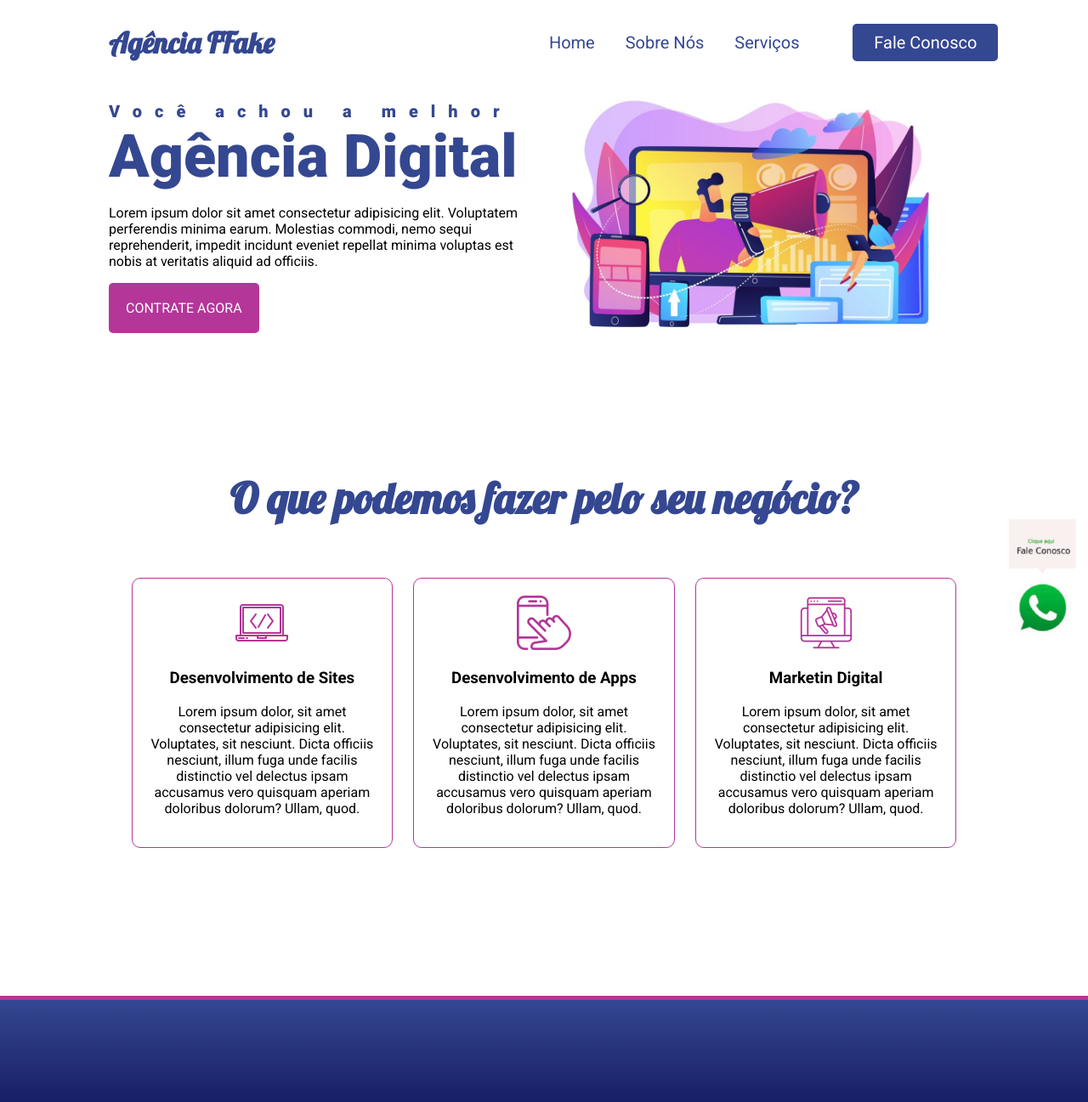
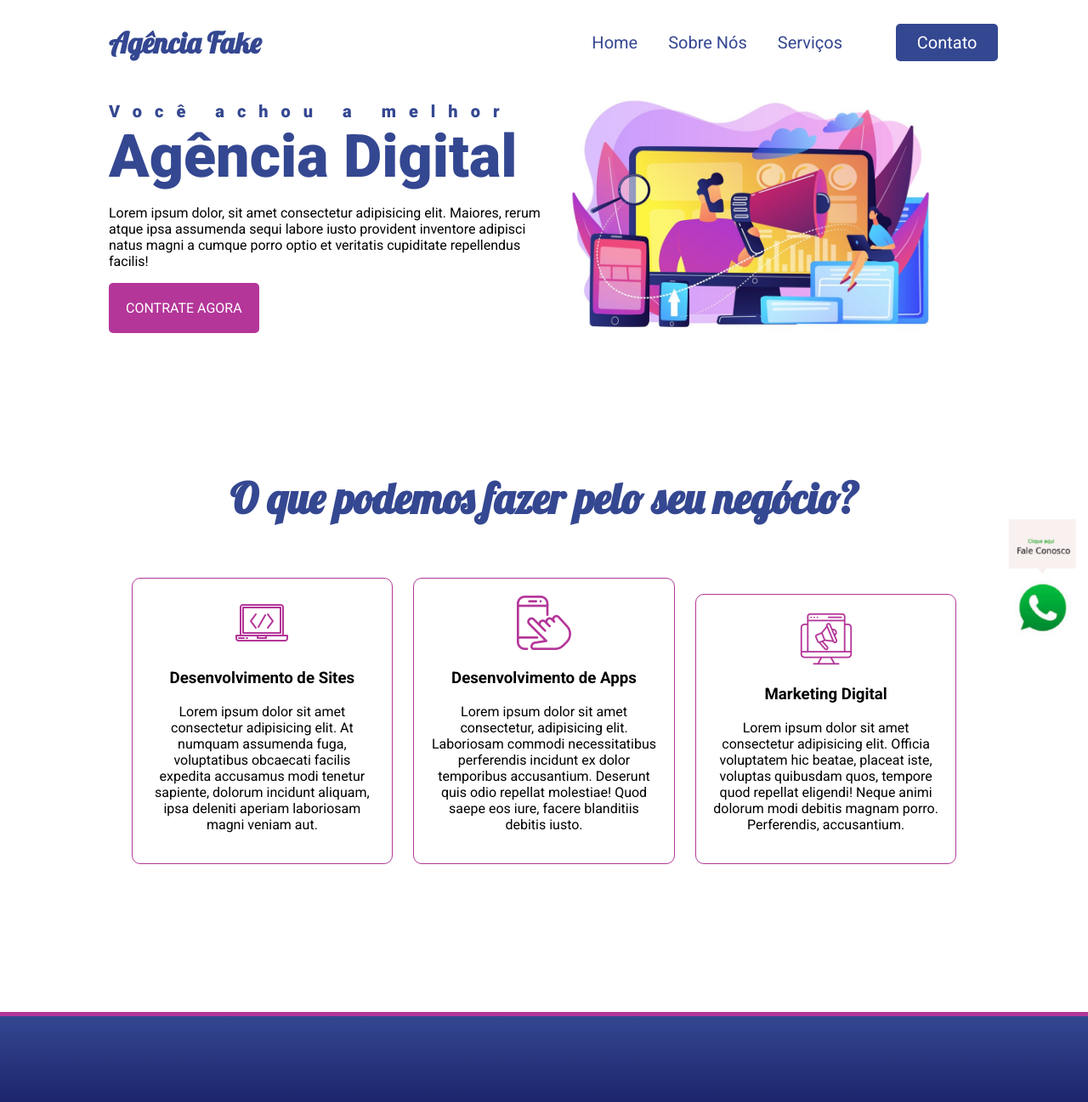
Before and after one commit to devslc/agencia_fake, a plain HTML site: page index.html in a window 1280 px wide. Shown: the top 1297 px of the page at 85% size. Drawn offline with Linux system fonts and the light colour scheme.

Commit message:
Aula CSS e HTML

```diff
--- a/index.html
+++ b/index.html
@@ -10,29 +10,28 @@
     <link rel="stylesheet" href="css/responsivo.css">
 
 
-    <title>Sheila Cruz</title>
+    <title>Agência Fake</title>
 </head>
 
 <body>
     <nav class="navbar">
         <div class="logo">
-            <h1>Agência FFake</h1>
+            <h1>Agência Fake</h1>
         </div>
 
         <div class="menu">
             <a href="#">Home</a>
             <a href="#">Sobre Nós</a>
             <a href="#">Serviços</a>
-            <a id="botao" href="#">Fale Conosco</a>
+            <a id="botao" href="#">Contato</a>
         </div>
     </nav>
     <header class="header">
         <div class="headline">
-            <h2 style="letter-spacing: 15px;">Você achou a melhor</h2>
+            <h2 style="letter-spacing: 15px;">Você achou a melhor   </h2>
             <h2 style="font-size: 70px;">Agência Digital</h2>
-            <p>Lorem ipsum dolor sit amet consectetur adipisicing elit. Voluptatem perferendis minima earum. Molestias
-                commodi, nemo sequi reprehenderit, impedit incidunt eveniet repellat minima voluptas est nobis at
-                veritatis aliquid ad officiis.</p>
+            <p>Lorem ipsum dolor, sit amet consectetur adipisicing elit. Maiores, rerum atque ipsa assumenda sequi labore iusto provident inventore adipisci natus magni a cumque porro optio et veritatis cupiditate repellendus facilis!</p>
+
             <a href="#" class="contact-btn">Contrate Agora</a>
         </div>
         <div class="img-headline">
@@ -42,57 +41,40 @@
     </header>
     <section>
         <h2>O que podemos fazer pelo seu negócio?</h2>
+
         <div class="servicos">
 
             <div class="card">
                 <img src="img/pc.png">
                 <div class="card-text">
                     <h3>Desenvolvimento de Sites</h3>
-                    <p>Lorem ipsum dolor, sit amet consectetur adipisicing elit. Voluptates, sit nesciunt. Dicta
-                        officiis
-                        nesciunt, illum fuga unde facilis distinctio vel delectus ipsam accusamus vero quisquam aperiam
-                        doloribus dolorum? Ullam, quod.</p>
+                    <p>Lorem ipsum dolor sit amet consectetur adipisicing elit. At numquam assumenda fuga, voluptatibus obcaecati facilis expedita accusamus modi tenetur sapiente, dolorum incidunt aliquam, ipsa deleniti aperiam laboriosam magni veniam aut.</p>
                 </div>
                 <div class="texto-oculto">
                     <h3>Outro conteúdo qualquer</h3>
-                    <p>Lorem ipsum dolor, sit amet consectetur adipisicing elit. Voluptates, sit nesciunt. Dicta
-                        officiis
-                        nesciunt, illum fuga unde facilis distinctio vel delectus ipsam accusamus vero quisquam aperiam
-                        doloribus dolorum? Ullam, quod.</p>
+                    <p>Lorem ipsum dolor sit amet consectetur adipisicing elit. Aliquam, molestiae? Omnis quia harum quidem corporis beatae et cupiditate eaque molestias sed, odit natus hic. Reprehenderit sit autem non ipsam incidunt.</p>
                 </div>
             </div>
             <div class="card">
                 <img src="img/smartphone.png">
                 <div class="card-text">
                     <h3>Desenvolvimento de Apps</h3>
-                    <p>Lorem ipsum dolor, sit amet consectetur adipisicing elit. Voluptates, sit nesciunt. Dicta
-                        officiis
-                        nesciunt, illum fuga unde facilis distinctio vel delectus ipsam accusamus vero quisquam aperiam
-                        doloribus dolorum? Ullam, quod.</p>
+                    <P>Lorem ipsum dolor sit amet consectetur, adipisicing elit. Laboriosam commodi necessitatibus perferendis incidunt ex dolor temporibus accusantium. Deserunt quis odio repellat molestiae! Quod saepe eos iure, facere blanditiis debitis iusto.</P>
                 </div>
                 <div class="texto-oculto">
                     <h3>Outro conteúdo qualquer</h3>
-                    <p>Lorem ipsum dolor, sit amet consectetur adipisicing elit. Voluptates, sit nesciunt. Dicta
-                        officiis
-                        nesciunt, illum fuga unde facilis distinctio vel delectus ipsam accusamus vero quisquam aperiam
-                        doloribus dolorum? Ullam, quod.</p>
+                    <p>Lorem ipsum dolor sit amet consectetur adipisicing elit. Quo reiciendis, sequi excepturi accusamus sit blanditiis impedit suscipit tempora, vero quis iure incidunt illo omnis in quia quam, porro minima praesentium!</p>
                 </div>
             </div>
             <div class="card">
                 <img src="img/marketingdigital.png">
                 <div class="card-text">
-                    <h3>Marketin Digital</h3>
-                    <p>Lorem ipsum dolor, sit amet consectetur adipisicing elit. Voluptates, sit nesciunt. Dicta
-                        officiis
-                        nesciunt, illum fuga unde facilis distinctio vel delectus ipsam accusamus vero quisquam aperiam
-                        doloribus dolorum? Ullam, quod.</p>
+                    <h3>Marketing Digital</h3>
+                    <P>Lorem ipsum dolor sit amet consectetur adipisicing elit. Officia voluptatem hic beatae, placeat iste, voluptas quibusdam quos, tempore quod repellat eligendi! Neque animi dolorum modi debitis magnam porro. Perferendis, accusantium.</P>
                 </div>
                 <div class="texto-oculto">
                     <h3>Outro conteúdo qualquer</h3>
-                    <p>Lorem ipsum dolor, sit amet consectetur adipisicing elit. Voluptates, sit nesciunt. Dicta
-                        officiis
-                        nesciunt, illum fuga unde facilis distinctio vel delectus ipsam accusamus vero quisquam aperiam
-                        doloribus dolorum? Ullam, quod.</p>
+                    <p>Lorem ipsum dolor, sit amet consectetur adipisicing elit. Laborum nam animi obcaecati nisi dolorem, distinctio laboriosam mollitia accusamus tenetur dolor sunt temporibus ut porro cum magnam necessitatibus quibusdam delectus labore.</p>
                 </div>
             </div>
         </div>
```
